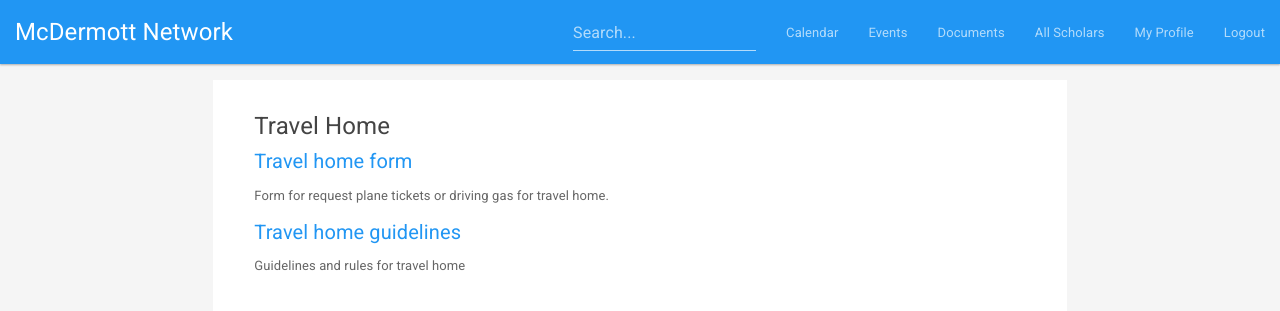
After one commit to joshcai/mcdermott, a Django app: page /documents in a window 1280 px wide. The commit adds this page. Shown: the top 311 px of the page. Run offline with Django 3.2, Linux system fonts and the light colour scheme; the visitor is signed in with stand-in values (Sample User, id 1); parts of the project's set-up code (start-up, migrations or seed data) failed here and were passed over; some libraries are stand-ins or nearby versions.

Commit message:
Updated URLs, scholars view, and profile view

```diff
--- a/core/static/css/styles.css
+++ b/core/static/css/styles.css
@@ -170,6 +170,11 @@ footer {
   font-weight: bold;
 }
 
+/* Profile stuff */
+.profile-show {
+  display: inline;
+}
+
 /* Calendar stuff (awful b/c written by Andrew) */
 .empty {
   width: 120px;
--- a/core/templates/base.html
+++ b/core/templates/base.html
@@ -36,6 +36,7 @@
             {% else %}
               <li><a href="{% url 'mccalendar:index' %}">Calendar</a></li>
               <li><a href="{% url 'mccalendar:event_list' %}">Events</a></li>
+              <li><a href="{% url 'documents' %}">Documents</a></li>
               <li><a href="{% url 'scholars' %}">All Scholars</a></li>
               <li><a href="{% url 'own_profile' %}">My Profile</a></li>
               <li><a href="{% url 'logout' %}">Logout</a></li>
--- /dev/null
+++ b/core/templates/core/documents.html
@@ -0,0 +1,10 @@
+{% extends "large_container.html" %}
+{% block inner_content %}
+
+<h4>Travel Home</h4>
+<h5><a href="">Travel home form</a></h5>
+<p>Form for request plane tickets or driving gas for travel home.</p>
+<h5><a href="">Travel home guidelines</a></h5>
+<p>Guidelines and rules for travel home</p>
+
+{% endblock %}
--- a/core/urls.py
+++ b/core/urls.py
@@ -9,6 +9,7 @@ router.register(r'users', views.UserViewSet)
 urlpatterns = [
   url(r'^$', views.index, name='index'),
   url(r'^api/', include(router.urls)),
+  url(r'^documents$', views.documents, name='documents'),
   url(r'^edit_info$', views.edit_info, name='edit_info'),
   url(r'^edit_edu$', views.edit_edu, name='edit_edu'),
   url(r'^edit_exp$', views.edit_exp, name='edit_exp'),
--- a/core/views.py
+++ b/core/views.py
@@ -121,6 +121,10 @@ def profile(request, name):
     }
   return render(request, 'core/profile.html', context)
 
+@login_required
+def documents(request):
+  return render(request, 'core/documents.html')
+
 
 class UserViewSet(viewsets.ModelViewSet):
   """
```
Also changed, not shown: core/templates/core/profile.html (+15 -2 lines), core/templates/core/scholars.html (+15 -9 lines), core/templatetags/core_tags.py (added, +13 -0 lines), core/templatetags/__init__.py (added).
